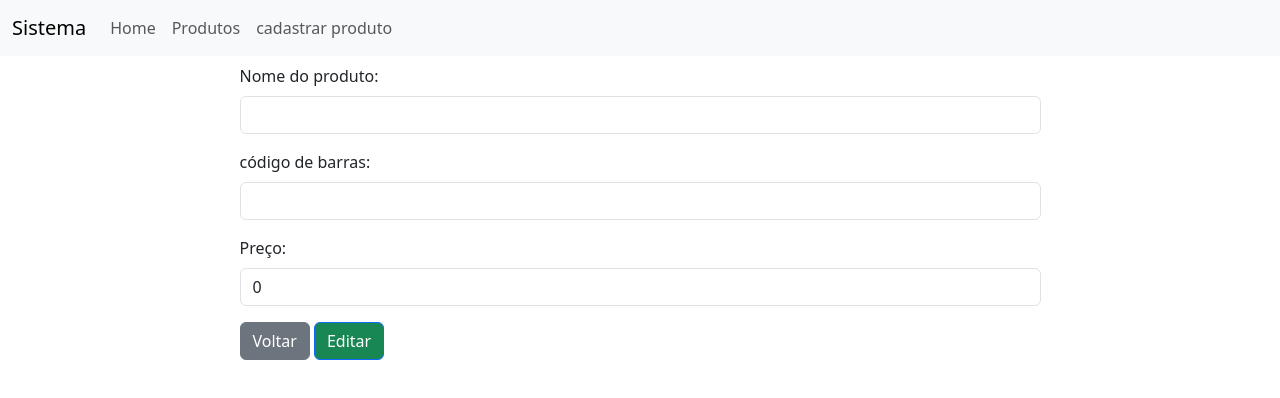
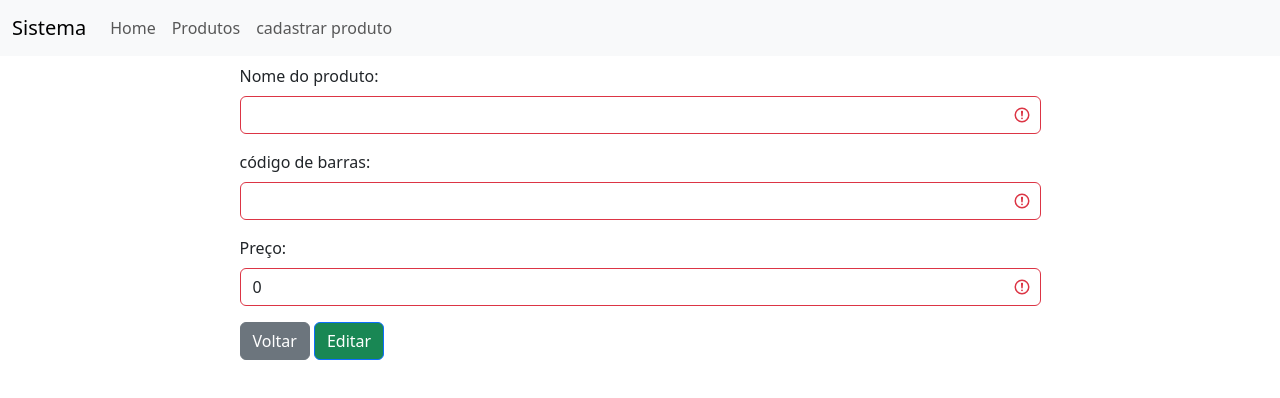
Before and after one commit to Danilosrr/JPs-minsait, an Angular app in the folder JPs_frontend/: page /produtos/editar/1 in a window 1280 px wide. Shown: the top 398 px of the page. Built offline with nearby package versions, Linux system fonts and the light colour scheme; no server answers.

Commit message:
put implemmented

```diff
--- a/JPs_frontend/src/app/pages/editar-produtos/editar-produtos.component.ts
+++ b/JPs_frontend/src/app/pages/editar-produtos/editar-produtos.component.ts
@@ -10,7 +10,7 @@ import { ProdutosService } from 'src/app/services/produtos.service';
   styleUrls: ['./editar-produtos.component.css'],
 })
 export class EditarProdutosComponent {
-  enviado: boolean = false;
+  enviado: boolean = true;
   id: string | null = null;
 
   produtoForm = new FormGroup({
@@ -42,7 +42,10 @@ export class EditarProdutosComponent {
   }
 
   editar() {
-    const data = { ...this.produtoForm.value, id: this.id };
-    console.log(data);
+    if (this.produtoForm.valid) {
+      const produto = { ...this.produtoForm.value, id: Number(this.id) };
+      console.log(produto);
+      this.produtosService.editar(produto as IProduto);
+    }
   }
 }
--- a/JPs_frontend/src/app/services/produtos.service.ts
+++ b/JPs_frontend/src/app/services/produtos.service.ts
@@ -21,4 +21,8 @@ export class ProdutosService {
   cadastrar(produto: Omit<IProduto, 'id'>) {
     return this.http.post(this.api, produto).subscribe(r=>{console.log(r)});
   }
+
+  editar(produto: IProduto) {
+    return this.http.put(this.api, produto).subscribe(r=>{console.log(r)});
+  }
 }
```
